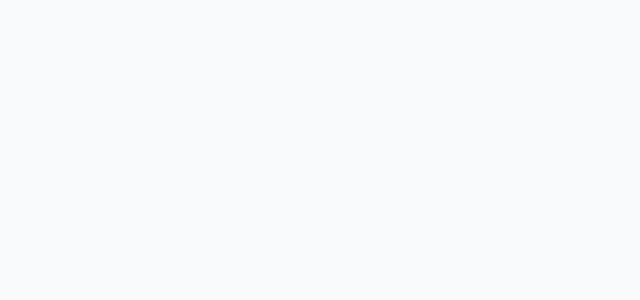
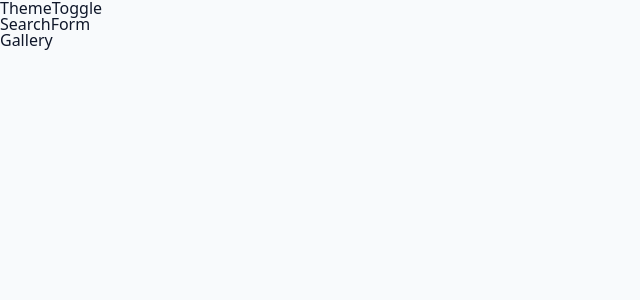
Before and after one commit to tsheporamantso/images-finder, a React (Vite) app: page / in a window 1280 px wide. Shown: the top 300 px of the page, without its empty margins (0-640 px from the left). Built offline with nearby package versions, Linux system fonts and the light colour scheme.

Commit message:
Add three components and render them on App.jsx

```diff
--- a/src/App.jsx
+++ b/src/App.jsx
@@ -1,5 +1,15 @@
+import ThemeToggle from "./components/ThemeToggle";
+import SearchForm from "./components/SearchForm";
+import Gallery from "./components/Gallery";
+
 function App() {
-  return <></>;
+  return (
+    <main>
+      <ThemeToggle />
+      <SearchForm />
+      <Gallery />
+    </main>
+  );
 }
 
 export default App;
--- /dev/null
+++ b/src/components/Gallery.jsx
@@ -0,0 +1,7 @@
+import React from "react";
+
+const Gallery = () => {
+  return <div>Gallery</div>;
+};
+
+export default Gallery;
--- /dev/null
+++ b/src/components/SearchForm.jsx
@@ -0,0 +1,7 @@
+import React from "react";
+
+const SearchForm = () => {
+  return <div>SearchForm</div>;
+};
+
+export default SearchForm;
--- /dev/null
+++ b/src/components/ThemeToggle.jsx
@@ -0,0 +1,7 @@
+import React from "react";
+
+const ThemeToggle = () => {
+  return <div>ThemeToggle</div>;
+};
+
+export default ThemeToggle;
```
